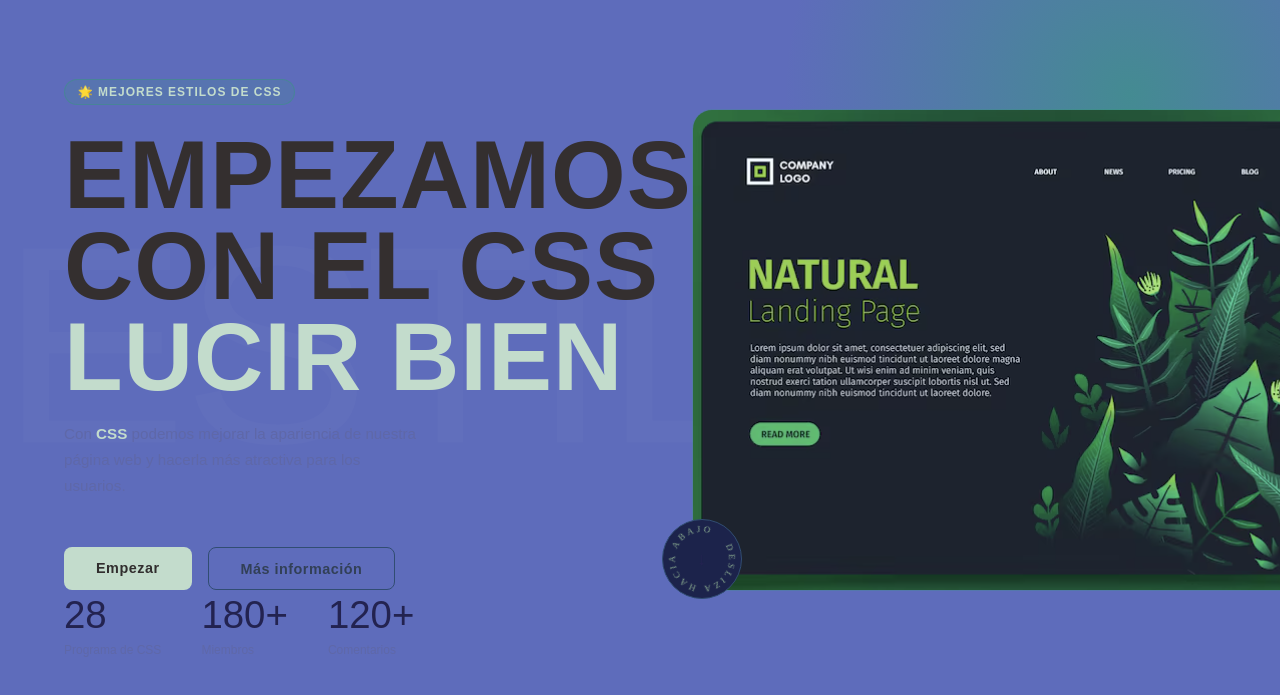
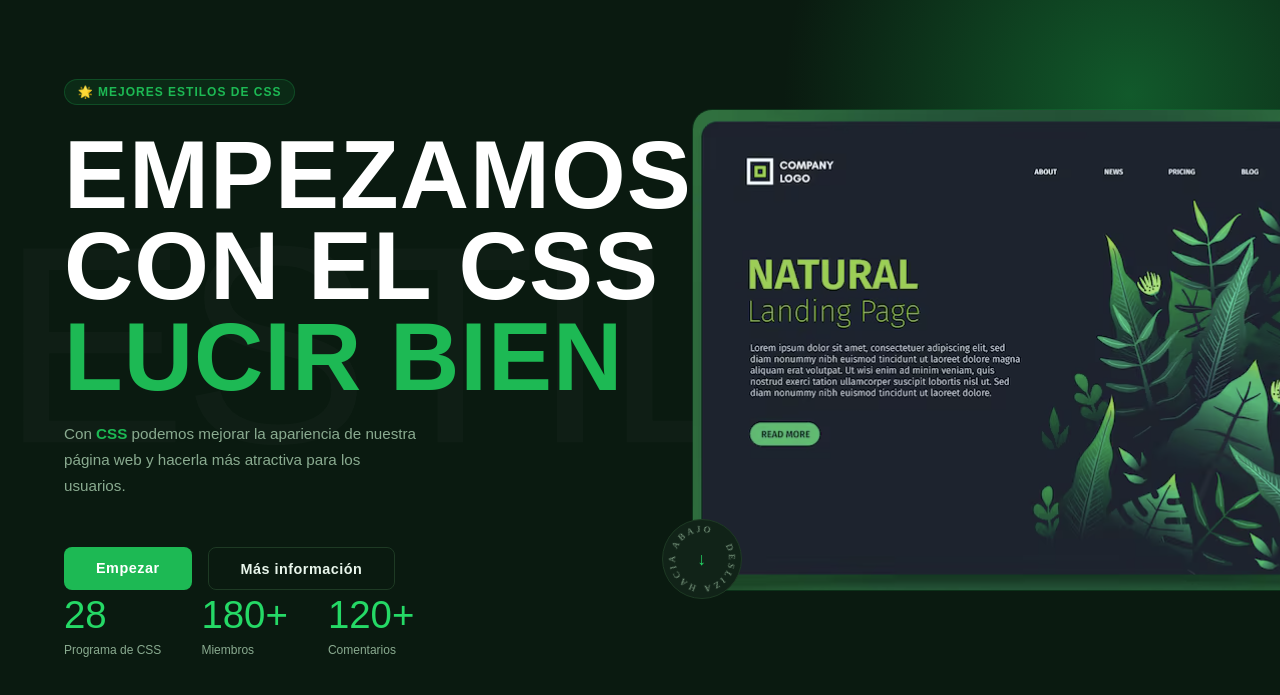
Before and after one commit to limber-sys/css-laboratorio_1, a plain HTML site: page index.html in a window 1280 px wide. Shown: the part 55-750 px from the top of the page. Drawn offline with Linux system fonts and the light colour scheme.

Commit message:
Update style.css

```diff
--- a/style.css
+++ b/style.css
@@ -1,12 +1,12 @@
 :root{
-    --bg: #5e6cbb;
-    --card: #1c234b;
-    --greed: #c3dccc;
-    --greed2: #232350;
-    --text: #324057;
-    --muted: #5f68a8;
-    --border: #314d72;
-    --white: #342f2f;
+    --bg: #0a1a10;
+    --card: #112318;
+    --greed: #1db954;
+    --greed2: #25d966;
+    --text: #e8f5eb;
+    --muted: #8aab90;
+    --border: #1e3a24;
+    --white: #ffffff;
 
 }
 * {
@@ -175,7 +175,7 @@ nav{
 .btn-primary {
     text-decoration: none;
     background-color: var(--greed);
-    color: #312e2e;
+    color: #fff;
     border: none;
     padding: 0.8rem 2rem;
     font-size: 0.9rem;
@@ -303,3 +303,7 @@ nav{
         opacity: 1;
     }
 }
+    to {
+        opacity: 1;
+    }
+}
```
